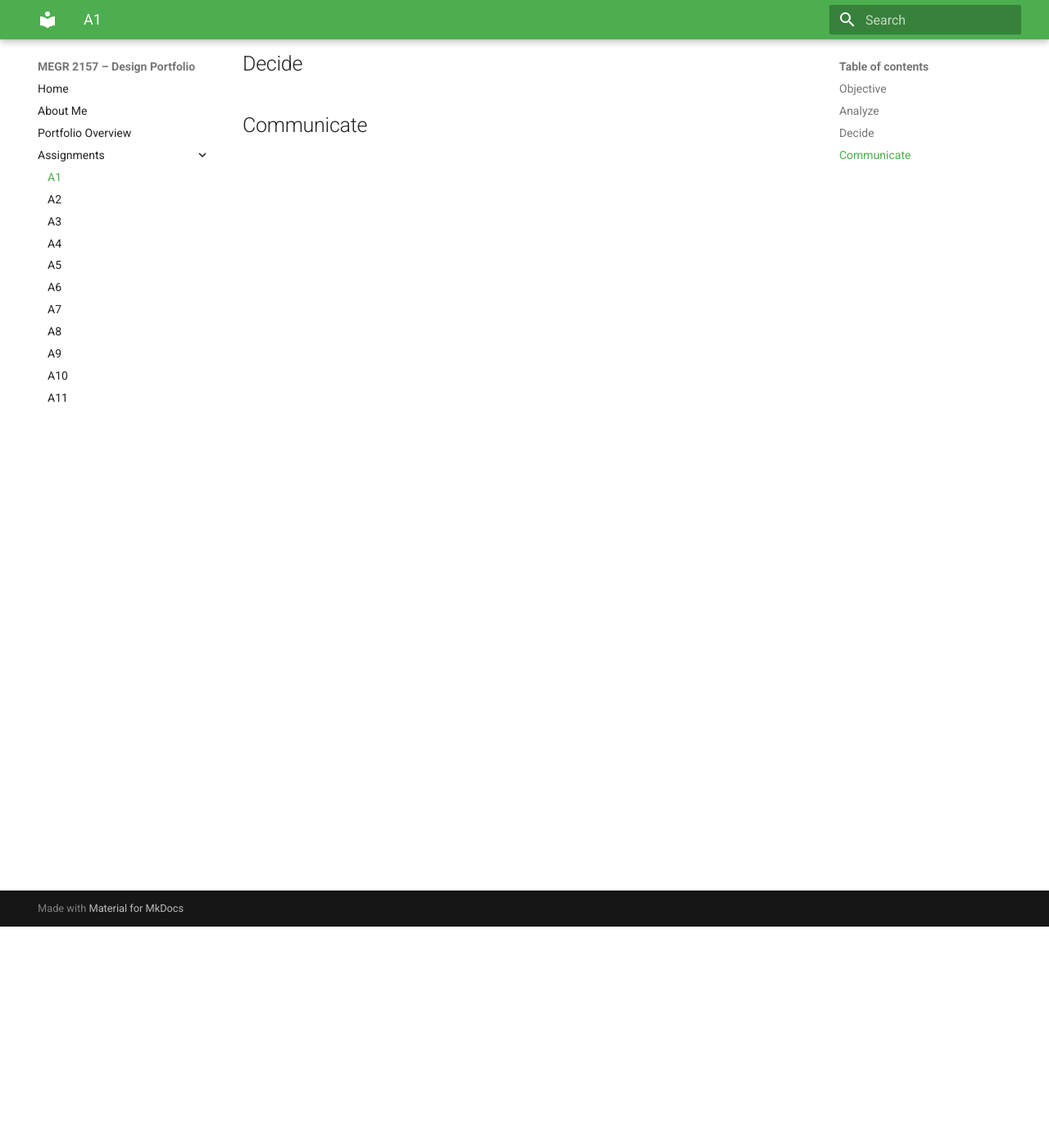
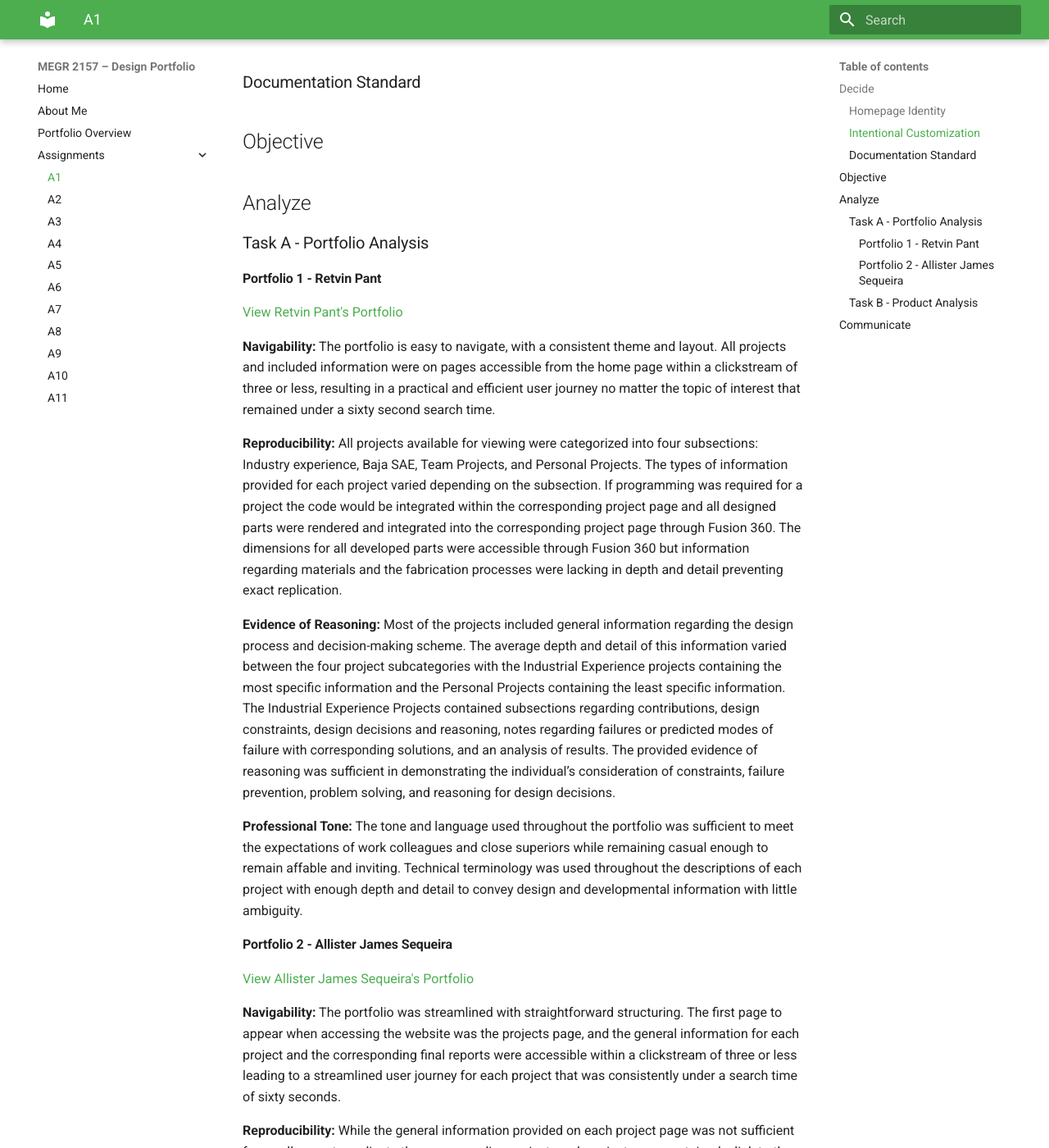
Before and after one commit to JCCorum/megr2157-portfolio, an MkDocs documentation site: the page built from docs/assignments/A01/index.md, in a window 1280 px wide and 1400 px high, scrolled down 270 px. Shown: the whole window at 82% size. Built offline with MkDocs 1.6.1 and Material for MkDocs 9.7.7, drawn with Linux system fonts in a browser that asks for light colours; some of the changed text lies outside the part shown.

Commit message:
Added A1 Portfolio Analysis

```diff
--- a/docs/assignments/A01/index.md
+++ b/docs/assignments/A01/index.md
@@ -1,12 +1,44 @@
-# A1 – [Topic]
+# A1 – Professional Portfolio
+
+## Decide
+
+### Homepage Identity
+
+### Intentional Customization
+
+### Documentation Standard
 
 ## Objective
 
 
 ## Analyze
 
+### Task A - Portfolio Analysis
 
-## Decide
+#### Portfolio 1 - Retvin Pant
 
+[View Retvin Pant's Portfolio](https://ret101.github.io/Retvin-Pant-Portfolio/)
+
+**Navigability:** The portfolio is easy to navigate, with a consistent theme and layout. All projects and included information were on pages accessible from the home page within a clickstream of three or less, resulting in a practical and efficient user journey no matter the topic of interest that remained under a sixty second search time.
+
+**Reproducibility:** All projects available for viewing were categorized into four subsections: Industry experience, Baja SAE, Team Projects, and Personal Projects. The types of information provided for each project varied depending on the subsection. If programming was required for a project the code would be integrated within the corresponding project page and all designed parts were rendered and integrated into the corresponding project page through Fusion 360. The dimensions for all developed parts were accessible through Fusion 360 but information regarding materials and the fabrication processes were lacking in depth and detail preventing exact replication.
+
+**Evidence of Reasoning:** Most of the projects included general information regarding the design process and decision-making scheme. The average depth and detail of this information varied between the four project subcategories with the Industrial Experience projects containing the most specific information and the Personal Projects containing the least specific information. The Industrial Experience Projects contained subsections regarding contributions, design constraints, design decisions and reasoning, notes regarding failures or predicted modes of failure with corresponding solutions, and an analysis of results. The provided evidence of reasoning was sufficient in demonstrating the individual’s consideration of constraints, failure prevention, problem solving, and reasoning for design decisions.
+
+**Professional Tone:** The tone and language used throughout the portfolio was sufficient to meet the expectations of work colleagues and close superiors while remaining casual enough to remain affable and inviting. Technical terminology was used throughout the descriptions of each project with enough depth and detail to convey design and developmental information with little ambiguity.
+
+#### Portfolio 2 - Allister James Sequeira
+
+[View Allister James Sequeira's Portfolio](https://allisterjsequeira.github.io/rbh.html)
+
+**Navigability:** The portfolio was streamlined with straightforward structuring. The first page to appear when accessing the website was the projects page, and the general information for each project and the corresponding final reports were accessible within a clickstream of three or less leading to a streamlined user journey for each project that was consistently under a search time of sixty seconds.
+
+**Reproducibility:** While the general information provided on each project page was not sufficient for a colleague to replicate the corresponding project, each project page contained a link to the corresponding final report which included part dimensions, design decisions based on constraints and regulations, FEA testing and results, component lists, manufacturing and fabrication methods for various parts, and diagrams. While the project descriptions within the portfolio may be lacking in the details necessary for reproduction, the inclusion of the project reports provides a near excessive amount of information that a well-informed reader can use for understanding and reproduction.
+
+**Evidence of Reasoning:** The provided general description of each project lacked the depth and detail required to comprehend the individual’s decision-making framework and reasoning and focused primarily on the overall themes and results. However, the project reports linked within said general descriptions contained sufficient depth and detail regarding the failure modes, constraints, design decisions, and development processes for the reader to attain comprehension.
+
+**Professional Tone:** The overall tone and language used within the portfolio was concise while remaining technically descriptive, like the abstract of a project report intended for engineering colleagues. The linked project reports were significantly more formal and detailed, like reports or proposals presented to technical superiors but unfit for the brief review of a hiring manager due to the complexity and length.
+
+### Task B - Product Analysis
 
 ## Communicate
```
